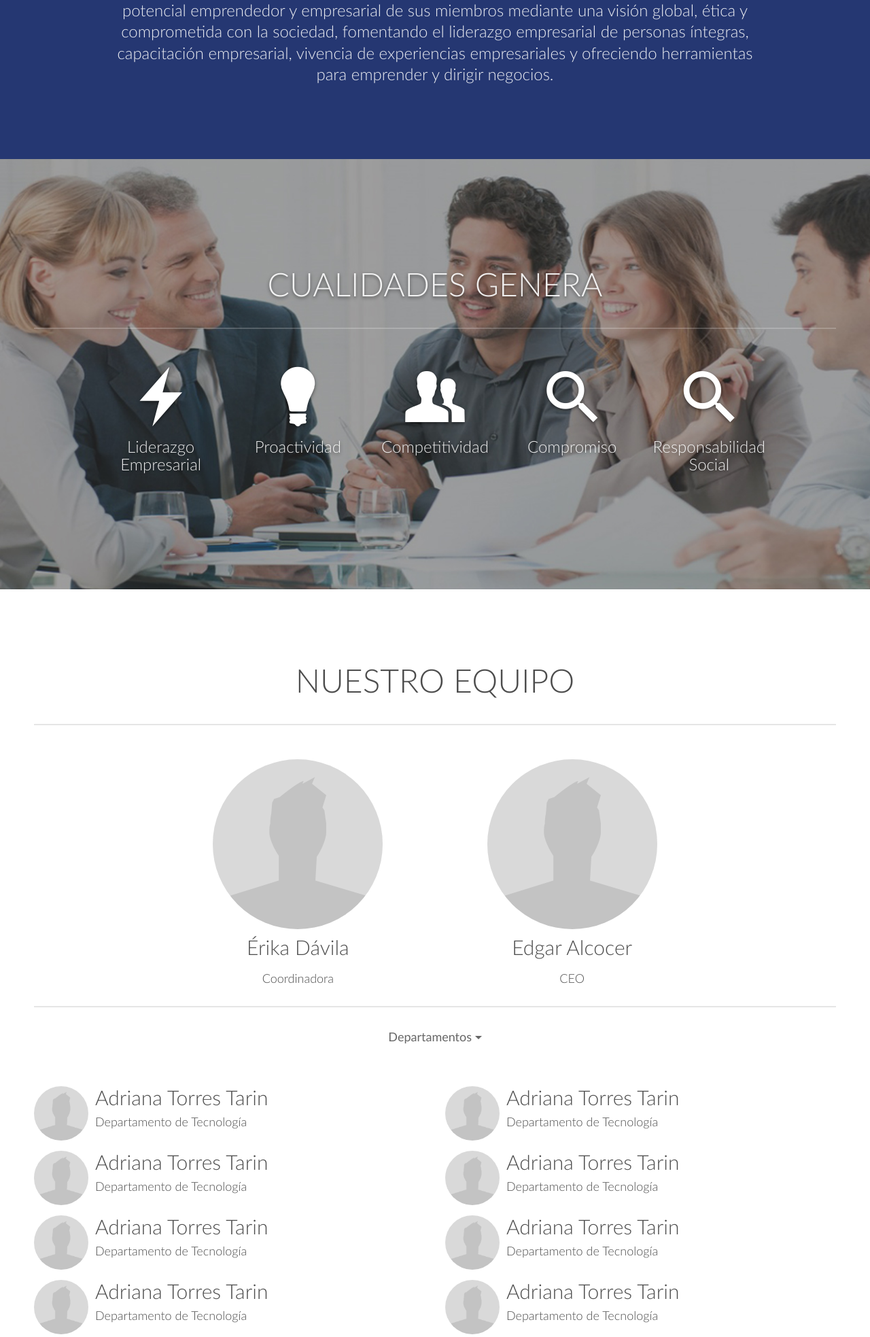
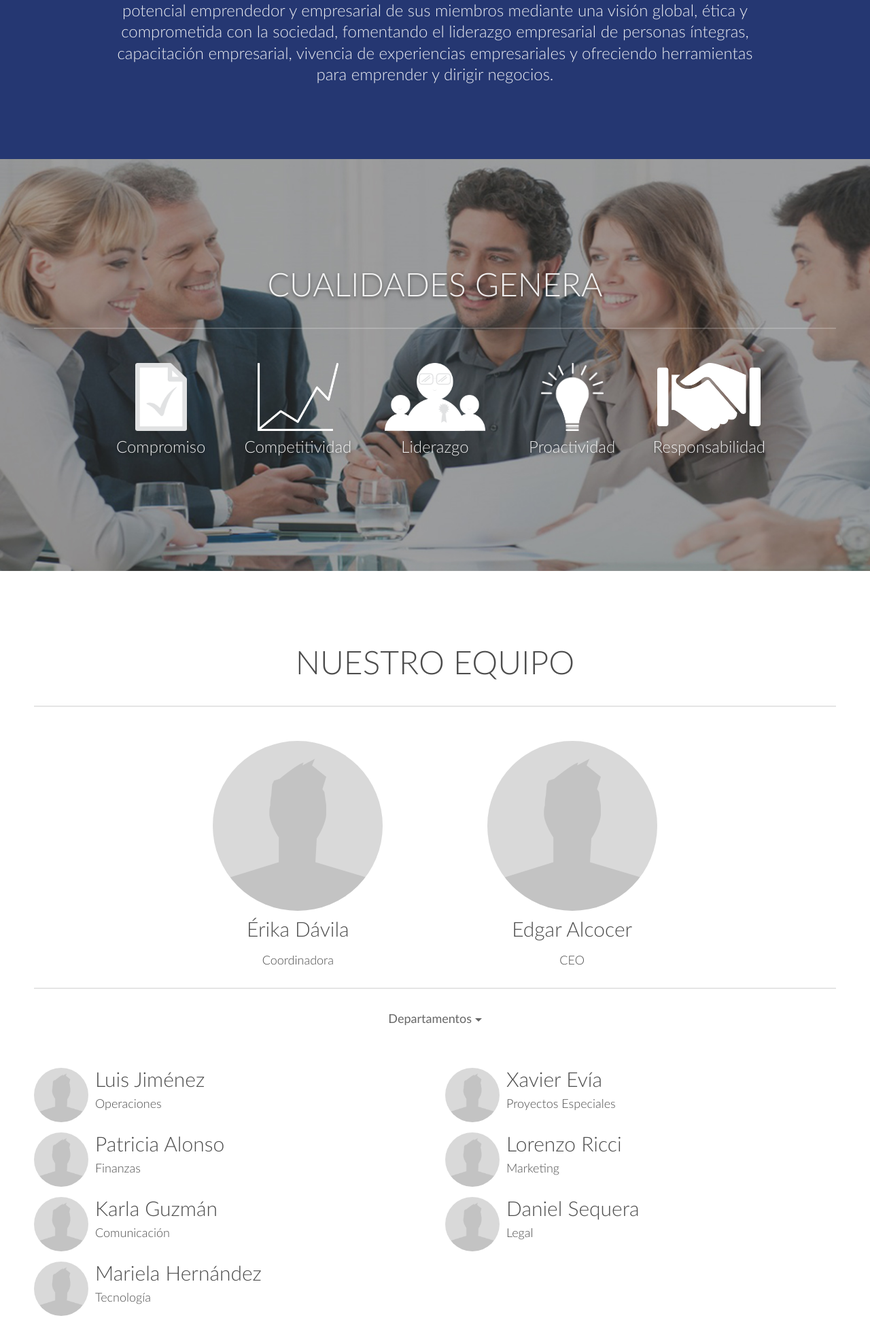
Before and after one commit to PeterCP/Genera-Landing, a PHP site: page /index.html in a window 1280 px wide, after a click on "Departamentos". Shown: the part 1072-3039 px from the top of the page at 68% size. Run offline with PHP 8.4, Linux system fonts and the light colour scheme; some web fonts are replaced.

Commit message:
Organized images into folders, modified the footer, added names for the team section, and added images to the qualities section.

```diff
--- a/css/style.css
+++ b/css/style.css
@@ -1,6 +1,6 @@
 /* Base styles */
 
-h1, h2, h3, h4, h5, h6, p {
+h1, h2, h3, h4, h5, h6, p, * {
     font-weight: 300;
 }
 h1 {
@@ -21,19 +21,8 @@ h1 {
     -webkit-filter: grayscale(1) brightness(0) invert(1) saturate(1);
 }
 
-/* Images */
+/* Navbar */
 
-#hero-bloc {
-    background-image: url('../img/bg-hero.jpg');
-}
-#qualities {
-    background-image: url('../img/bg-qualities.jpg');
-}
-#member-companies {
-    background-image: url('../img/bg-member-companies.jpg');
-}
-
-/* Navbar */
 #hero-bloc .hero-nav {
     background-color: rgba(0, 0, 0, 0.3);
 }
@@ -91,6 +80,13 @@ h1 {
     line-height: 1.3;
 }
 
+/* Qualities block */
+
+#qualities img {
+    display: block;
+    max-height: 100px;
+}
+
 /* Team block */
 
 #team img {
@@ -118,21 +114,19 @@ h1 {
 /* Footer block */
 
 #footer img {
+    width: 100%;
     max-width: 250px;
 }
-#img-container div {
-    margin-top: 20px;
+#footer #col-info {
+    color: #fff;
 }
-@media (max-width: 767px) {
-    #img-container div {
-        margin-top: 0px;
-    }
+#footer #col-info .social a:not(:last-child) {
+    margin-right: 5px;
+}
+@media(max-width: 767px) {
+    #footer #col-mayab,
     #footer #col-tecnia {
-        margin-bottom: 0px;
-    }
-    #col-info > h3,
-    #col-info > h4 {
-        text-align: center;
+        display: none;
     }
 }
 
--- a/index.html
+++ b/index.html
@@ -4,18 +4,17 @@
         <meta charset="utf-8">
         <meta name="keywords" content="">
         <meta name="description" content="">
-        <link rel="shortcut icon" type="image/png" href="favicon.png"/>
+        <link rel="shortcut icon" type="image/png" href="img/favicon.png"/>
         <meta name="viewport" content="width=device-width, initial-scale=1, user-scalable=0">
 
         <link rel="stylesheet" type="text/css" href="./css/bootstrap.css">
-        <link rel="stylesheet" type="text/css" type="text/css" href="./css/blocs.css">
+        <link rel="stylesheet" type="text/css" href="./css/blocs.css">
         <link rel="stylesheet" type="text/css" href="./css/style.css">
         <link rel="stylesheet" type="text/css" href="./css/animate.css"/>
         <link rel="stylesheet" type="text/css" href="./css/font-awesome.min.css"/>
-        <link rel="stylesheet" type="text/css" href="./css/ionicons.min.css"/>
-        <link rel="stylesheet" type="text/css" href="./css/ionicons.min.css"/>
         <link rel="stylesheet" type="text/css" href="./css/lato-font.css">
-        <!-- <link href="https://fonts.googleapis.com/css?family=Lato:100,300,400,700,900&subset=latin,latin-ext" rel="stylesheet" type="text/css"> -->
+        <!-- <link rel="stylesheet" type="text/css"
+            href="https://fonts.googleapis.com/css?family=Lato:100,300,400,700,900&subset=latin,latin-ext"> -->
 
         <script src="./js/jquery-2.1.0.js"></script>
         <script src="./js/bootstrap.js"></script>
@@ -37,12 +36,13 @@
         <div class="page-container">
 
             <!-- Hero Bloc -->
-            <div id="hero-bloc" class="bloc hero b-parallax bgc-blue d-bloc b-divider">
+            <div id="hero-bloc" class="bloc hero b-parallax bgc-blue d-bloc b-divider"
+                style="background-image: url('img/backgrounds/hero.jpg');">
                 <div class="container hero-nav sticky-nav">
                     <nav class="navbar row">
                         <div class="navbar-header">
                             <a class="navbar-brand" href="index.html">
-                                <img src="img/logo_genera.png" alt="logo" />
+                                <img src="img/logo-genera.png" alt="Genera" />
                             </a>
                             <button id="nav-toggle" type="button" class="ui-navbar-toggle navbar-toggle" data-toggle="collapse" data-target="#navbar-items">
                                 <span class="sr-only">Toggle navigation</span>
@@ -54,27 +54,21 @@
                         <div class="collapse navbar-collapse" id="navbar-items">
                             <ul class="site-navigation nav navbar-nav pull-right">
                                 <li class="active">
-                                    <!-- <a href="#hero-bloc" onclick="scrollToTarget('1')">Inicio</a> -->
                                     <a href="#hero-bloc">Inicio</a>
                                 </li>
                                 <li>
-                                    <!-- <a href="#about" onclick="scrollToTarget('#about')">Nosotros</a> -->
                                     <a href="#about">Nosotros</a>
                                 </li>
                                 <li>
-                                    <!-- <a href="#qualities" onclick="scrollToTarget('#qualities')">Cualidades</a> -->
                                     <a href="#qualities">Cualidades</a>
                                 </li>
                                 <li>
-                                    <!-- <a href="#team" onclick="scrollToTarget('#team')">Equipo</a> -->
                                     <a href="#team">Equipo</a>
                                 </li>
                                 <li>
-                                    <!-- <a href="#member-companies" onclick="scrollToTarget('#member-companies')">Empresas Genera</a> -->
                                     <a href="#member-companies">Empresas Genera</a>
                                 </li>
                                 <li>
-                                    <!-- <a href="#contact" onclick="scrollToTarget('#contact')">Contacto</a> -->
                                     <a href="#contact">Contacto</a>
                                 </li>
                             </ul>
@@ -102,7 +96,7 @@
             <!-- Hero Bloc END -->
 
             <!-- about -->
-            <div class="bloc bgc-blue d-bloc" id="about">
+            <div id="about" class="bloc bgc-blue d-bloc">
                 <div class="container bloc-lg">
                     <div class="row">
                         <div class="col-xs-12 col-md-10 col-md-offset-1">
@@ -123,7 +117,8 @@
             <!-- about END -->
 
             <!-- qualities -->
-            <div class="bloc bgc-white d-bloc b-parallax" id="qualities">
+            <div id="qualities" class="bloc bgc-white d-bloc b-parallax"
+                style="background-image: url('img/backgrounds/qualities.jpg');">
                 <div class="container bloc-xl">
                     <div class="row">
                         <div class="col-sm-12">
@@ -137,43 +132,33 @@
                     </div>
                     <div class="row voffset">
                         <div class="col-lg-2 col-lg-offset-1 col-sm-4">
-                            <div class="text-center">
-                                <span class="ion ion-flash icon-xl icon-white lg-shadow"></span>
-                            </div>
+                            <img src="img/qualities/commitment.png" class="align-center"/>
                             <h3 class="text-center mg-md tc-white lg-shadow">
-                                Liderazgo Empresarial
+                                Compromiso
                             </h3>
                         </div>
                         <div class="col-lg-2 col-sm-4">
-                            <div class="text-center">
-                                <span class="ion ion-lightbulb icon-xl icon-white lg-shadow"></span>
-                            </div>
+                            <img src="img/qualities/competitivity.png" class="align-center"/>
+                            <h3 class="text-center mg-md tc-white lg-shadow">
+                                Competitividad
+                            </h3>
+                        </div>
+                        <div class="col-lg-2 col-sm-4">
+                            <img src="img/qualities/leadership.png" class="align-center"/>
+                            <h3 class="text-center mg-md tc-white lg-shadow">
+                                Liderazgo
+                            </h3>
+                        </div>
+                        <div class="col-lg-2 col-lg-offset-0 col-sm-4 col-sm-offset-2">
+                            <img src="img/qualities/proactivity.png" class="align-center"/>
                             <h3 class="text-center mg-md tc-white lg-shadow">
                                 Proactividad
                             </h3>
                         </div>
                         <div class="col-lg-2 col-sm-4">
-                            <div class="text-center">
-                                <span class="ion ion-person-stalker icon-xl icon-white lg-shadow"></span>
-                            </div>
+                            <img src="img/qualities/responsibility.png" class="align-center"/>
                             <h3 class="text-center mg-md tc-white lg-shadow">
-                                Competitividad
-                            </h3>
-                        </div>
-                        <div class="col-lg-2 col-sm-4 col-sm-offset-2 col-lg-offset-0">
-                            <div class="text-center">
-                                <span class="ion ion-android-search icon-xl icon-white lg-shadow"></span>
-                            </div>
-                            <h3 class="text-center mg-md tc-white lg-shadow">
-                                Compromiso
-                            </h3>
-                        </div>
-                        <div class="col-lg-2 col-sm-4">
-                            <div class="text-center">
-                                <span class="ion ion-android-search icon-xl icon-white lg-shadow"></span>
-                            </div>
-                            <h3 class="text-center mg-md tc-white lg-shadow">
-                                Responsabilidad Social
+                                Responsabilidad
                             </h3>
                         </div>
                     </div>
@@ -183,7 +168,7 @@
 
             <!-- team -->
             <!-- <div class="bloc d-bloc bgc-blue" id="team"> -->
-            <div class="bloc l-bloc bgc-white" id="team">
+            <div id="team" class="bloc l-bloc bgc-white">
                 <div class="container bloc-lg">
                     <div class="row">
                         <div class="col-sm-12">
@@ -231,8 +216,8 @@
                                     <img class="media-object img-circle" src="img/placeholder-user.png">
                                 </div>
                                 <div class="media-body">
-                                    <h2 class="media-heading">Adriana Torres Tarin</h2>
-                                    <h4>Departamento de Tecnología</h4>
+                                    <h2 class="media-heading">Luis Jiménez</h2>
+                                    <h4>Operaciones</h4>
                                 </div>
                             </div>
                         </div>
@@ -242,8 +227,8 @@
                                     <img class="media-object img-circle" src="img/placeholder-user.png">
                                 </div>
                                 <div class="media-body">
-                                    <h2 class="media-heading">Adriana Torres Tarin</h2>
-                                    <h4>Departamento de Tecnología</h4>
+                                    <h2 class="media-heading">Xavier Evía</h2>
+                                    <h4>Proyectos Especiales</h4>
                                 </div>
                             </div>
                         </div>
@@ -253,8 +238,8 @@
                                     <img class="media-object img-circle" src="img/placeholder-user.png">
                                 </div>
                                 <div class="media-body">
-                                    <h2 class="media-heading">Adriana Torres Tarin</h2>
-                                    <h4>Departamento de Tecnología</h4>
+                                    <h2 class="media-heading">Patricia Alonso</h2>
+                                    <h4>Finanzas</h4>
                                 </div>
                             </div>
                         </div>
@@ -264,8 +249,8 @@
                                     <img class="media-object img-circle" src="img/placeholder-user.png">
                                 </div>
                                 <div class="media-body">
-                                    <h2 class="media-heading">Adriana Torres Tarin</h2>
-                                    <h4>Departamento de Tecnología</h4>
+                                    <h2 class="media-heading">Lorenzo Ricci</h2>
+                                    <h4>Marketing</h4>
                                 </div>
                             </div>
                         </div>
@@ -275,8 +260,8 @@
                                     <img class="media-object img-circle" src="img/placeholder-user.png">
                                 </div>
                                 <div class="media-body">
-                                    <h2 class="media-heading">Adriana Torres Tarin</h2>
-                                    <h4>Departamento de Tecnología</h4>
+                                    <h2 class="media-heading">Karla Guzmán</h2>
+                                    <h4>Comunicación</h4>
                                 </div>
                             </div>
                         </div>
@@ -286,8 +271,8 @@
                                     <img class="media-object img-circle" src="img/placeholder-user.png">
                                 </div>
                                 <div class="media-body">
-                                    <h2 class="media-heading">Adriana Torres Tarin</h2>
-                                    <h4>Departamento de Tecnología</h4>
+                                    <h2 class="media-heading">Daniel Sequera</h2>
+                                    <h4>Legal</h4>
                                 </div>
                             </div>
                         </div>
@@ -297,19 +282,8 @@
                                     <img class="media-object img-circle" src="img/placeholder-user.png">
                                 </div>
                                 <div class="media-body">
-                                    <h2 class="media-heading">Adriana Torres Tarin</h2>
-                                    <h4>Departamento de Tecnología</h4>
-                                </div>
-                            </div>
-                        </div>
-                        <div class="col-sm-6">
-                            <div class="media">
-                                <div class="media-left">
-                                    <img class="media-object img-circle" src="img/placeholder-user.png">
-                                </div>
-                                <div class="media-body">
-                                    <h2 class="media-heading">Adriana Torres Tarin</h2>
-                                    <h4>Departamento de Tecnología</h4>
+                                    <h2 class="media-heading">Mariela Hernández</h2>
+                                    <h4>Tecnología</h4>
                                 </div>
                             </div>
                         </div>
@@ -319,7 +293,8 @@
             <!-- team END -->
 
             <!-- member-companies -->
-            <div class="bloc bgc-white d-bloc b-parallax" id="member-companies">
+            <div id="member-companies" class="bloc bgc-white d-bloc b-parallax"
+                style="background-image: url('img/backgrounds/member-companies.jpg');">
                 <div class="container bloc-xl">
                     <div class="row">
                         <div class="col-sm-12">
@@ -404,35 +379,34 @@
             <!-- ScrollToTop Button END-->
 
             <!-- Footer - footer -->
-            <!-- <div class="bloc bgc-white l-bloc" id="footer"> -->
             <div class="bloc bgc-blue d-bloc" id="footer">
                 <div class="container bloc-md">
                     <div class="row vertical-divider">
-                        <div class="col-sm-4" id="col-images">
-                            <div class="row" id="img-container">
-                                <!-- <div class="col-xs-6 col-sm-12"> -->
-                                <div class="col-xs-12" id="col-mayab">
-                                    <img src="./img/footer-anahuac-mayab.png" alt="Universidad Anáhuac Mayab"
-                                        class="img-responsive img-white align-center" id="img-mayab">
-                                </div>
-                                <!-- <div class="col-xs-6 col-sm-12"> -->
-                                <div class="col-xs-12" id="col-tecnia">
-                                    <img src="./img/footer-tecnia.png" alt="Parque Tecnológico Tecnia"
-                                        class="img-responsive img-white align-center" id="img-tecnia">
-                                </div>
-                            </div>
+                        <div id="col-mayab" class="col-sm-4">
+                            <a href="http://anahuacmayab.mx/">
+                                <img src="img/footer/anahuac-mayab.png" alt="Universidad Anáhuac Mayab"
+                                    class="img-responsive img-white align-center">
+                            </a>
                         </div>
-                        <div class="col-sm-8" id="col-info">
-                            <h4 class="text-left">
-                                ¿Quieres trabajar con nosotros? <br>
-                                Parque Tecnológico Tecnia
-                            </h4>
-                            <h3 class="text-left">Universidad Anáhuac Mayab</h3>
-                            <h4 class="text-left">
-                                Tel: (999) 942 4800 <br>
-                                Fax: (999) 942 4807 <br>
-                                Sin costo: 01 (800) 012 0150
-                            </h4>
+                        <div id="col-info" class="col-sm-4">
+                            <p class="text-center">
+                                Km. 15.5 Carretera Mérida - Progreso <br>
+                                Mérida, Yucatán, México C.P. 97310
+                            </p>
+                            <p class="social">
+                                <a href="https://www.facebook.com/Genera-An%C3%A1huac-Mayab-558686127628670">
+                                    <span class="fa fa-facebook-square"></span>
+                                </a>
+                                <a href="https://www.instagram.com/generamayab/">
+                                    <span class="fa fa-instagram"></span>
+                                </a>
+                            </p>
+                        </div>
+                        <div id="col-tecnia" class="col-sm-4">
+                            <a href="http://parquetecnia.com">
+                                <img src="img/footer/tecnia.png" alt="Parque Tecnológico Tecnia"
+                                    class="img-responsive img-white align-center">
+                            </a>
                         </div>
                     </div>
                 </div>
```
Also changed, not shown: favicon.png (deleted), img/backgrounds/hero.jpg (renamed from img/bg-hero.jpg), img/backgrounds/member-companies.jpg (renamed from img/bg-member-companies.jpg), img/backgrounds/qualities.jpg (renamed from img/bg-qualities.jpg), img/favicon.png (added), img/footer/anahuac-mayab.png (renamed from img/footer-anahuac-mayab.png), img/footer/tecnia.png (renamed from img/footer-tecnia.png), img/logo-genera.png (renamed from img/logo_genera.png), img/qualities/commitment.png (added), img/qualities/competitivity.png (added), img/qualities/leadership.png (added), img/qualities/proactivity.png (added), img/qualities/responsibility.png (added).
